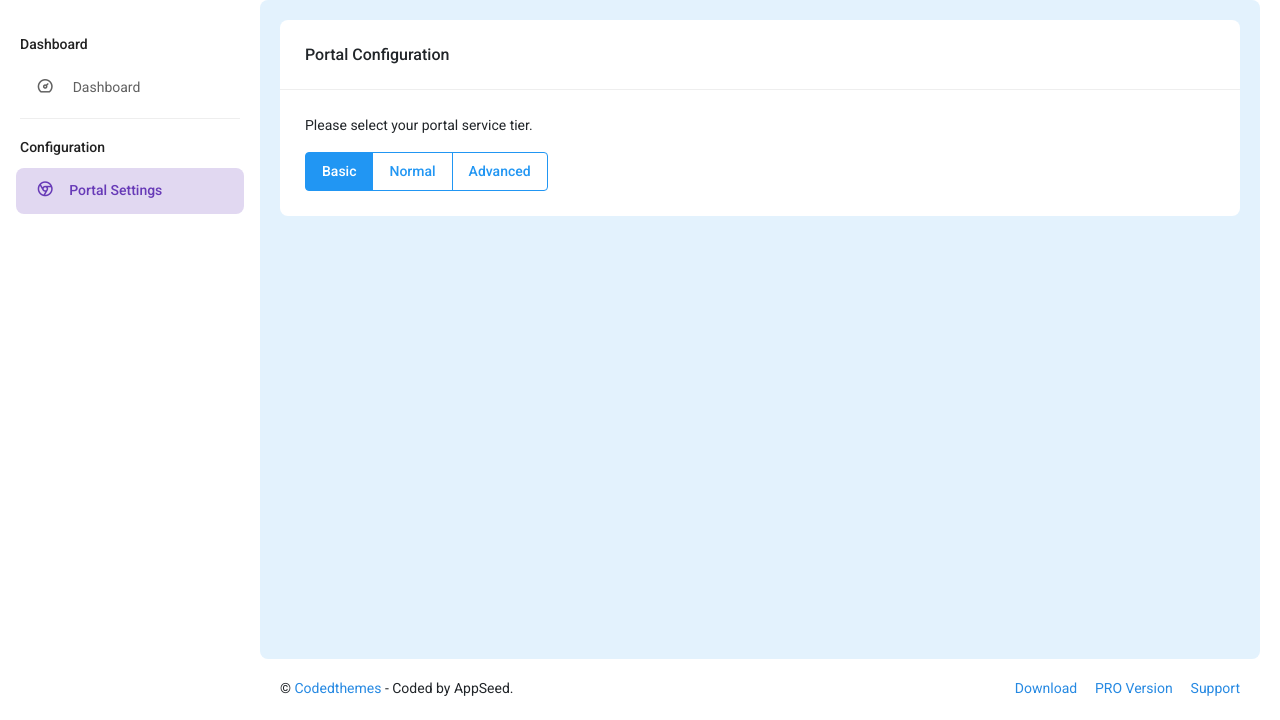
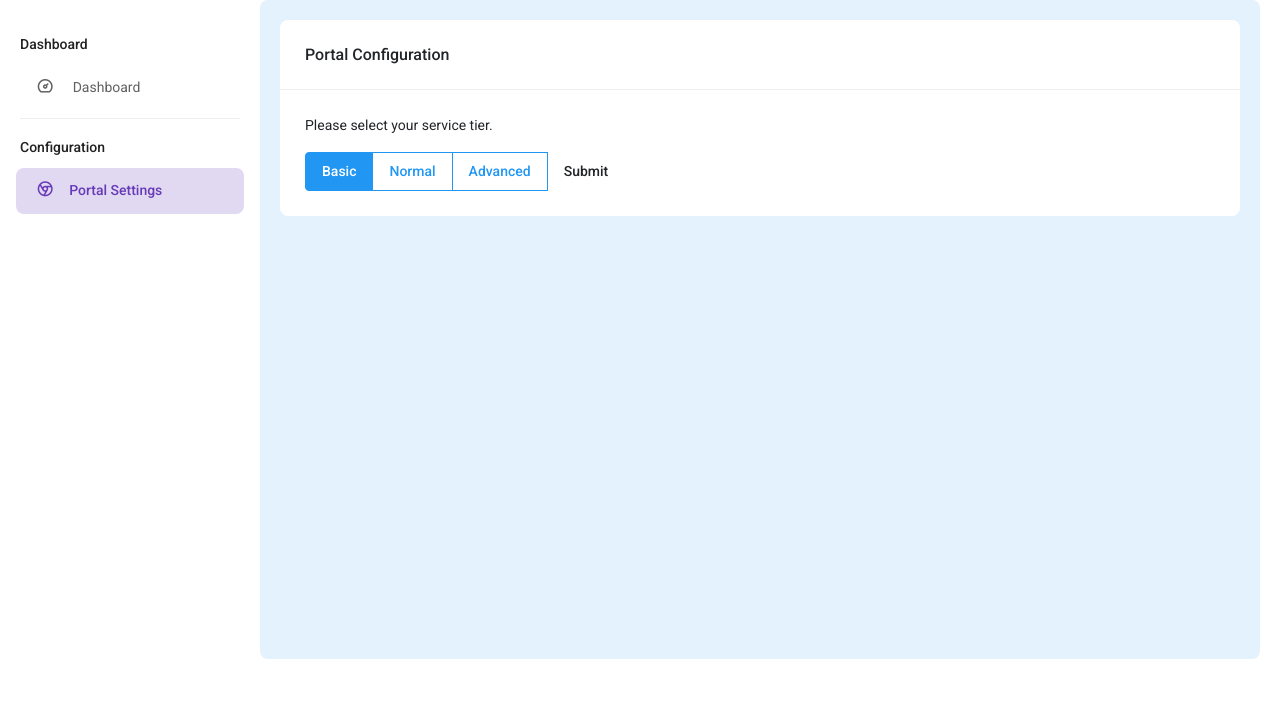
Before and after one commit to jpelchat/test-drive-app, a Flask app: page /sample-page in a window 1280 px wide. Shown: the part 80-800 px from the top of the page. Run offline with Flask 2, Linux system fonts and the light colour scheme; style sheets or scripts are compiled from the project's sources; some libraries are stand-ins or nearby versions.

Commit message:
app updates

```diff
--- a/apps/authentication/routes.py
+++ b/apps/authentication/routes.py
@@ -3,6 +3,7 @@
 Copyright (c) 2019 - present AppSeed.us
 """
 
+from flask import jsonify
 from flask import render_template, redirect, request, url_for
 from flask_login import (
     current_user,
@@ -21,7 +22,6 @@ from apps.authentication.util import verify_pass
 @blueprint.route('/')
 def route_default():
     return redirect(url_for('authentication_blueprint.login'))
-
 
 # Login & Registration
 
--- a/apps/home/routes.py
+++ b/apps/home/routes.py
@@ -8,9 +8,14 @@ from flask import render_template, request
 from flask_login import login_required
 from jinja2 import TemplateNotFound
 
+
 @blueprint.route('/index')
 def index():
     return render_template('pages/index.html', segment='index')
+
+@blueprint.route('/result')
+def result():
+    return render_template('result.html')
 
 @blueprint.route('/typography')
 def typography():
--- a/apps/static/assets/js/button.js
+++ b/apps/static/assets/js/button.js
@@ -0,0 +1,4 @@
+function changeColor(newColor) {
+    const elem = document.getElementById("para");
+    elem.style.color = newColor;
+}
--- a/apps/templates/includes/footer.html
+++ b/apps/templates/includes/footer.html
@@ -1,18 +1,5 @@
 <footer class="pc-footer">
   <div class="footer-wrapper container-fluid">
-    <div class="row">
-      <div class="col my-1">
-        <p class="m-0">
-          &copy; <a href="https://codedthemes.com/?ref=appseed" target="_blank">Codedthemes</a> - Coded by AppSeed.
-        </p>
-      </div>
-      <div class="col-auto my-1">
-        <ul class="list-inline footer-link mb-0">
-          <li class="list-inline-item"><a href="https://appseed.us/product/berry-dashboard/flask/" target="_blank">Download</a></li>
-          <li class="list-inline-item"><a href="https://appseed.us/product/berry-dashboard-pro/flask/" target="_blank">PRO Version</a></li>
-          <li class="list-inline-item"><a href="https://appseed.us/support/" target="_blank">Support</a></li>
-        </ul>
-      </div>
     </div>
   </div>
 </footer>
--- a/apps/templates/pages/sample-page.html
+++ b/apps/templates/pages/sample-page.html
@@ -3,6 +3,7 @@
 {% block title %} Sample Page {% endblock title %}
 
 {% block content %}
+
   <!-- [ Main Content ] start -->
   <div class="pc-container">
     <div class="pc-content">
@@ -20,18 +21,25 @@
               <h5>Portal Configuration</h5>
             </div>
             <div class="card-body">
-              <p>Please select your portal service tier.</p>
+              <p>Please select your service tier.</p>
 
-              <div class="btn-group" role="group" aria-label="Basic radio toggle button group">
-                <input type="radio" class="btn-check" name="btnradio" id="btnradio1" autocomplete="off" checked>
+              <form action="/result" method="POST">
+
+                <div class="btn-group" role="group" aria-label="Basic radio toggle button group">
+                <input type="radio" class="btn-check" name="btnradio" id="btnradio1" value="basic" autocomplete="off" checked>
                 <label class="btn btn-outline-primary" for="btnradio1">Basic</label>
 
-                <input type="radio" class="btn-check" name="btnradio" id="btnradio2" autocomplete="off">
+                <input type="radio" class="btn-check" name="btnradio" id="btnradio2" value="normal" autocomplete="off">
                 <label class="btn btn-outline-primary" for="btnradio2">Normal</label>
 
-                <input type="radio" class="btn-check" name="btnradio" id="btnradio3" autocomplete="off">
+                <input type="radio" class="btn-check" name="btnradio" id="btnradio3" value="advanced" autocomplete="off">
                 <label class="btn btn-outline-primary" for="btnradio3">Advanced</label>
-              </div>
+
+                <input type="submit" name="submit" class="btn">
+                </div>
+
+              </form>
+
 
             </div>
           </div>
--- /dev/null
+++ b/apps/templates/result.html
@@ -0,0 +1 @@
+{% extends 'pages/sample-page.html' %}
```
